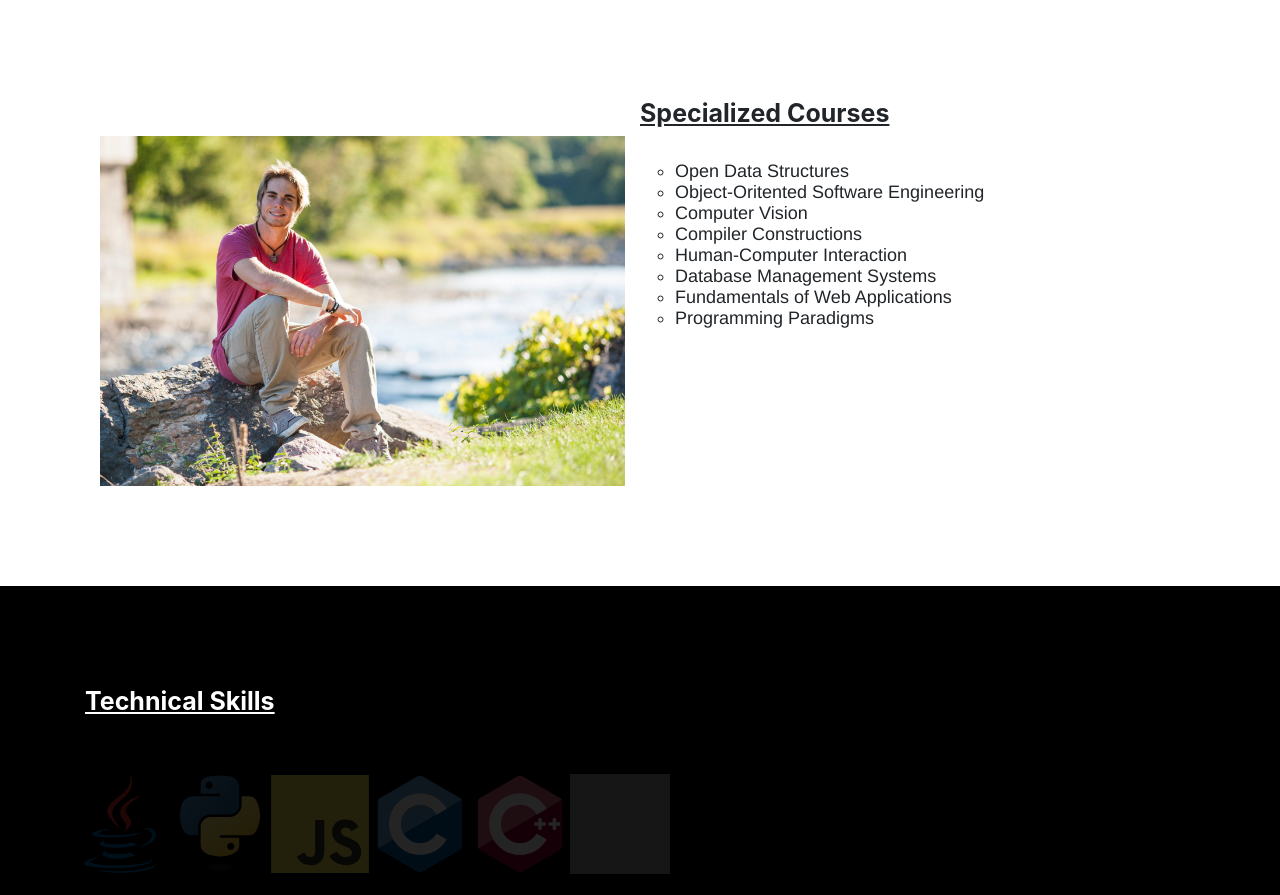
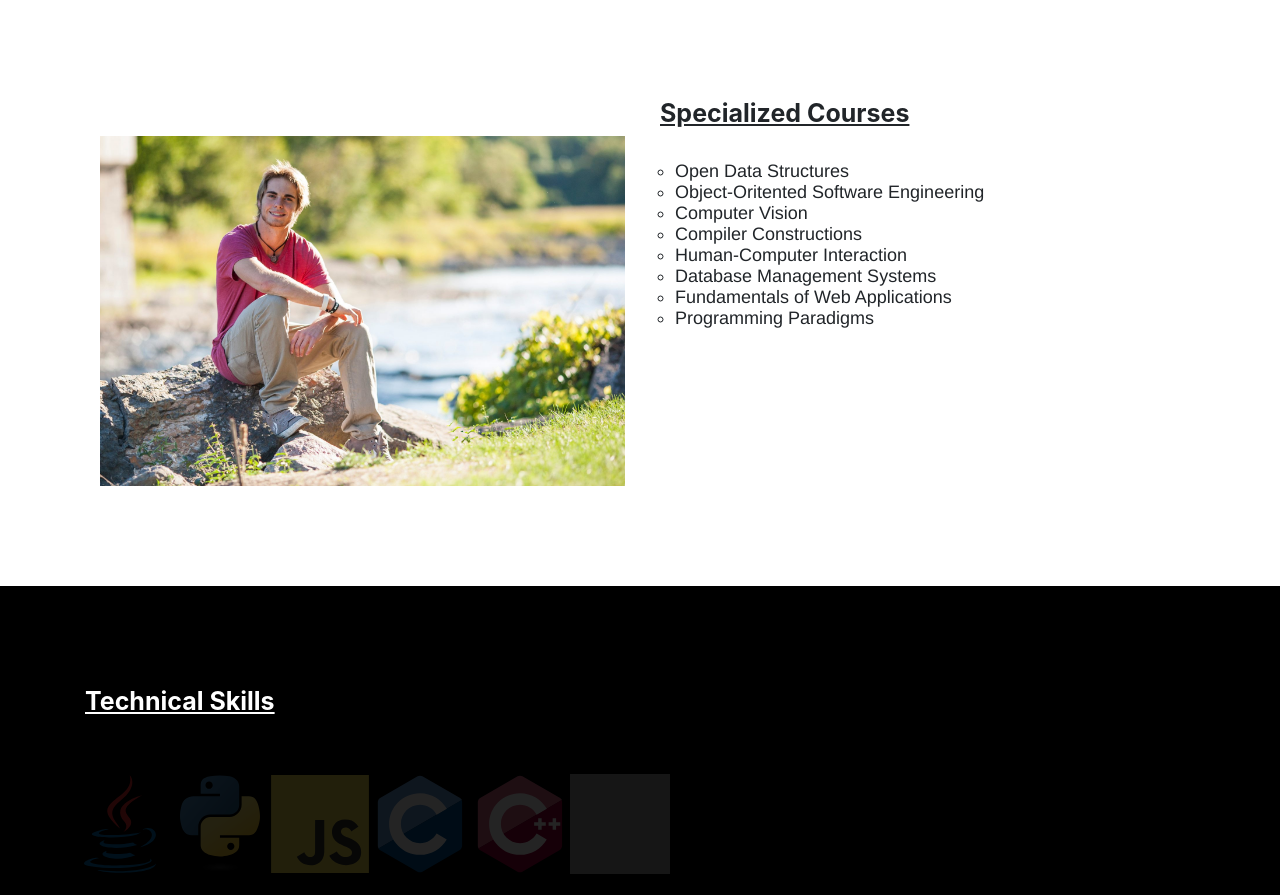
Before and after one commit to SkylerGubbels/skylerWebsite, a React (Create React App) app: page /about in a window 1280 px wide. Shown: the part 1880-2775 px from the top of the page. Built offline with nearby package versions, Linux system fonts and the light colour scheme; grey boxes are pictures that could not be loaded.

Commit message:
Shifted SpecializedCourses component title a bit to the right

```diff
--- a/src/components/aboutpage.jsx
+++ b/src/components/aboutpage.jsx
@@ -48,7 +48,7 @@ class AboutPage extends Component {
 
             <div id="specializedCourses" className="padding100"/>
               <div className="row"><div className="col-md-6 col-sm-12"/>
-              <h1 className="componentTitle">{sectionTitles.specializedCourses}</h1></div>
+              <h1 className="componentTitle" style={{"paddingLeft":"20px"}}>{sectionTitles.specializedCourses}</h1></div>
             <SpecializedCourses/>
 
             <div className="padding100"/>
```
